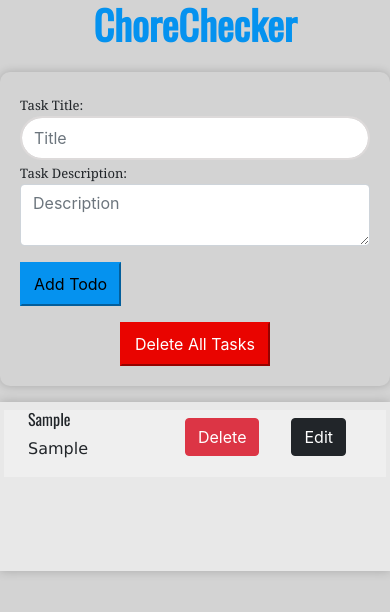
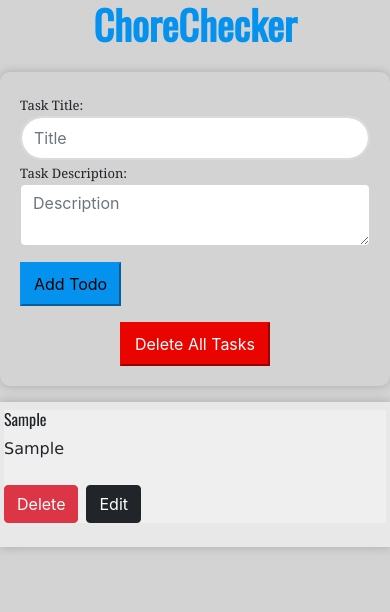
Before and after one commit to KiranS22/ts-todo, a React (Create React App) app: page / in a window 390 px wide. Both pictures are taken after typing "Sample", "Sample" into the empty fields and a click on the button "Add Todo". Shown: the top 612 px of the page. Built offline with nearby package versions, Linux system fonts and the light colour scheme.

Commit message:
SingleTodo made more responsive
This was done using bootstrap 5 classes and   removing container height

```diff
--- a/src/Components/List/SingleTodo.tsx
+++ b/src/Components/List/SingleTodo.tsx
@@ -8,14 +8,14 @@ const SingleTodo = ({
   setToggleModal,
 }: SingleTodoProps) => {
   return (
-    <div className="d-flex justify-content-between todo-container">
-      <div className="w-25 px-4">
+    <div className="d-flex flex-column flex-sm-row justify-content-between todo-container mb-3">
+      <div className="mb-2 mb-sm-0">
         <h4 className="todo-title">{todo.title}</h4>
         <p className="todo-desc">{todo.description}</p>
       </div>
-      <div className="task-card-button-container px-4">
+      <div className="d-flex align-items-center">
         <button
-          className="btn btn-danger"
+          className="btn btn-danger me-2"
           type="button"
           onClick={() => deleteTodo(todo.id)}
         >
--- a/src/Resources/CSS/Takboard/taskBoared.css
+++ b/src/Resources/CSS/Takboard/taskBoared.css
@@ -3,8 +3,9 @@
   background-color: #ffffff79;
   padding: 8px 4px;
   box-shadow: 0px 0px 10px rgba(0, 0, 0, 0.2);
-  height: 20vh;
+
 }
+
 .task-card-button-container button {
   margin: 8px 16px;
 }
```
